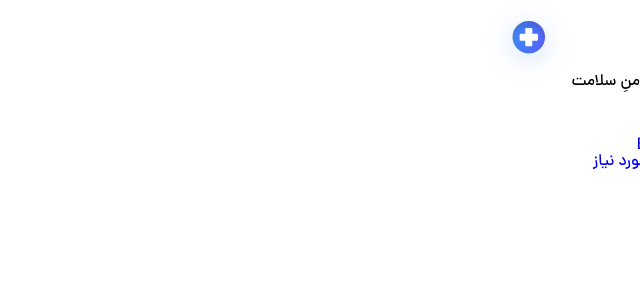
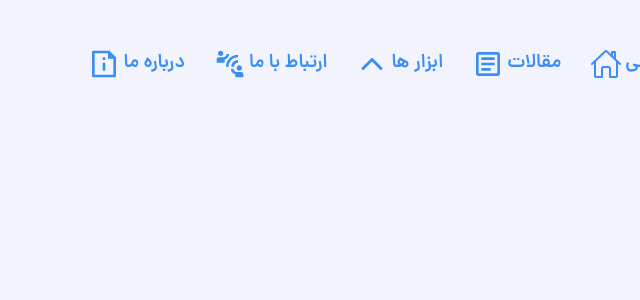
Before and after one commit to mojtaba-jsx/HealthMe-Website, a React (Vite) app: page / in a window 1280 px wide. Shown: the top 300 px of the page, without its empty margins (640-1280 px from the left). Built offline with nearby package versions, Linux system fonts and the light colour scheme.

Commit message:
[Navbar]- Add CSS Styles For Navbar Component

```diff
--- a/src/components/HealthIcon/HealthIcon.jsx
+++ b/src/components/HealthIcon/HealthIcon.jsx
@@ -3,9 +3,8 @@ import React from "react";
 function HealthIcon() {
   return (
     <svg
+     className="health-icon__custom"
       xmlns="http://www.w3.org/2000/svg"
-      width="85"
-      height="85"
       fill="none"
       viewBox="0 0 85 85"
     >
--- a/src/components/Logo/Logo.jsx
+++ b/src/components/Logo/Logo.jsx
@@ -3,6 +3,7 @@ import React from "react";
 function Logo() {
   return (
     <svg
+    className="navbar-logo_custom"
       xmlns="http://www.w3.org/2000/svg"
       width="84"
       height="72"
--- a/src/components/Navbar/Navbar.css
+++ b/src/components/Navbar/Navbar.css
@@ -0,0 +1,113 @@
+.navbar {
+  display: flex;
+  justify-content: space-between;
+  padding-top: 2rem;
+  border-radius: 1rem;
+}
+
+.navbar__logo {
+  display: flex;
+  align-items: center;
+  gap: 1rem;
+  position: relative;
+}
+
+.navbar__logo-icon {
+  width: 2rem;
+  height: 2rem;
+}
+
+.navbar__logo-text {
+  font-size: 2.4rem;
+  font-family: "dana-bold", Courier, monospace;
+}
+
+.navbar__logo-health-icon {
+  display: block;
+  position: absolute;
+  top: -1rem;
+  left: 0;
+  width: 2.2rem;
+  height: 2.2rem;
+  color: var(--primaryColor);
+}
+
+.navbar__list {
+  display: flex;
+  align-items: center;
+  gap: 1rem;
+  border-radius: 1rem;
+}
+
+.navbar__list__link,
+.navbar__submenu__link {
+  color: var(--primaryColor);
+  font-size: 1.2rem;
+  padding: 0.4rem;
+  transition: all 120ms ease-in;
+  display: flex;
+  align-items: center;
+  gap: 0.2rem;
+  border-radius: 0.5rem;
+  font-family: 'dana-bold', Courier, monospace;
+}
+.navbar__list__link:hover {
+  box-shadow: rgb(204, 219, 232) 3px 3px 6px 0px inset,
+    rgba(255, 255, 255, 0.5) -3px -3px 6px 1px inset;
+}
+
+.navbar__list__link-icon {
+  width: 2rem;
+  height: 2rem;
+  transition: all 120ms ease-in;
+}
+
+.navbar-logo_custom {
+  width: 4rem;
+  height: 4rem;
+}
+
+/* ! SubMenu */
+.navbar__list__item-submenu {
+  position: relative;
+}
+.navbar__list__item-submenu:hover .navbar__submenu {
+  opacity: 100;
+  visibility: visible;
+  transition: all 120ms ease-in;
+}
+.navbar__list__item-submenu:hover .navbar__list__link-icon {
+  transform: rotate(180deg);
+}
+
+.navbar__submenu {
+  width: 14rem;
+  height: 10rem;
+  position: absolute;
+  padding: 1rem;
+  top: 2.8rem;
+  box-shadow: rgba(0, 0, 0, 0.4) 0px 2px 4px,
+    rgba(0, 0, 0, 0.3) 0px 7px 13px -3px, rgba(0, 0, 0, 0.2) 0px -3px 0px inset;
+  opacity: 0;
+  visibility: hidden;
+  display: flex;
+  flex-direction: column;
+  justify-content: space-between;
+  border-bottom-right-radius: 1rem;
+  border-bottom-left-radius: 1rem;
+}
+
+.navbar__submenu__link {
+  display: flex;
+  align-items: center;
+  justify-content: space-between;
+}
+.navbar__submenu__link:hover {
+  box-shadow: rgb(204, 219, 232) 3px 3px 6px 0px inset,
+    rgba(255, 255, 255, 0.5) -3px -3px 6px 1px inset;
+}
+
+.navbar__submenu__link-icon {
+  width: 2rem;
+  height: 2rem;
+}
--- a/src/components/Navbar/Navbar.jsx
+++ b/src/components/Navbar/Navbar.jsx
@@ -2,40 +2,83 @@ import React from "react";
 import "./Navbar.css";
 import { Link } from "react-router-dom";
 import Logo from "../Logo/Logo";
-import HealthIcon from "../HealthIcon/HealthIcon";
+// import HealthIcon from "../HealthIcon/HealthIcon";
+import { MdHealthAndSafety } from "react-icons/md";
+import { IoHomeOutline } from "react-icons/io5";
+import { MdOutlineArticle } from "react-icons/md";
+import { GiBodyBalance } from "react-icons/gi";
+import { IoBodyOutline } from "react-icons/io5";
+import { GiWaterBottle } from "react-icons/gi";
+import { MdConnectWithoutContact } from "react-icons/md";
+import { RiFileInfoLine } from "react-icons/ri";
+import { RiHealthBookFill } from "react-icons/ri";
+import { IoIosArrowUp } from "react-icons/io";
 function Navbar() {
   return (
     <>
       <div className="navbar">
         <div className="navbar__logo">
-          <Logo />
-          منِ سلامت
-          <HealthIcon />
+          <Logo className="navbar__logo-icon" />
+          <span className="navbar__logo-text gradien-2">منِ سلامت</span>
+          <MdHealthAndSafety className="navbar__logo-health-icon" />
         </div>
 
         <ul className="navbar__list">
           <li className="navbar__list__item">
-            <Link to={"/"}>صفحه اصلی</Link>
+            <Link className="navbar__list__link" to={"/"}>
+              صفحه اصلی
+              <IoHomeOutline className="navbar__list__link-icon" />
+            </Link>
           </li>
 
           <li className="navbar__list__item">
-            <Link to={"/articles"}>مقالات</Link>
+            <Link className="navbar__list__link" to={"/articles"}>
+              مقالات
+              <MdOutlineArticle className="navbar__list__link-icon" />
+            </Link>
+          </li>
+
+          <li className="navbar__list__item  navbar__list__item-submenu">
+            <Link className="navbar__list__link" to={"/articles"}>
+              ابزار ها
+              <IoIosArrowUp   className="navbar__list__link-icon" />
+            </Link>
+            <ul className="navbar__submenu">
+              <li className="navbar__submenu__item">
+                <Link className="navbar__submenu__link" to={"/bmi"}>
+                  محاسبه BMI
+                  <GiBodyBalance className="navbar__submenu__link-icon" />
+                </Link>
+              </li>
+
+              <li className="navbar__submenu__item">
+                <Link className="navbar__submenu__link" to={"/bmr"}>
+                  محاسبه BMR
+                  <IoBodyOutline className="navbar__submenu__link-icon" />
+                </Link>
+              </li>
+
+              <li className="navbar__submenut__item">
+                <Link className="navbar__submenu__link" to={"/water"}>
+                  محاسبه آب مورد نیاز
+                  <GiWaterBottle className="navbar__submenu__link-icon" />
+                </Link>
+              </li>
+            </ul>
           </li>
 
           <li className="navbar__list__item">
-            <Link to={"/bmi"}>محاسبه BMI </Link>
+            <Link className="navbar__list__link" to={"/about-us"}>
+              ارتباط با ما
+              <MdConnectWithoutContact className="navbar__list__link-icon" />
+            </Link>
           </li>
 
           <li className="navbar__list__item">
-            <Link to={"/bmr"}> محاسبه BMR</Link>
-          </li>
-
-          <li className="navbar__list__item">
-            <Link to={"/water"}> محاسبه آب مورد نیاز </Link>
-          </li>
-
-          <li className="navbar__list__item">
-            <Link to={"/about-us"}>ارتباط با ما </Link>
+          <Link className="navbar__list__link" to={"/about-us"}>
+              درباره ما
+              <RiFileInfoLine className="navbar__list__link-icon" />
+            </Link>
           </li>
         </ul>
       </div>
--- a/src/custom.css
+++ b/src/custom.css
@@ -141,6 +141,19 @@ table {
 /* ^ ======== Color Variables ======= */
 
 :root {
+  /* * ====Primary Colors==== */
+  --primaryColor: #3a8ef6;
+
+  /* * ====Dark Colors==== */
+  --darkColor: #000000;
+
+  /* * ====White Colors==== */
+  --whiteColor: #ffffff;
+
+  /* * ====Gray Color==== */
+  --gray: #f5f5f5;
+  --lightNavyBlue: #2f5c9f;
+  --GoldColor: gold;
 }
 
 .gradien-1 {
@@ -150,6 +163,14 @@ table {
     rgba(58, 142, 246, 1) 0%,
     rgba(111, 58, 250, 1) 100%
   );
+
+}
+.gradien-2 {
+  background: #3a8ef6;
+  background: linear-gradient(to right, #3a8ef6 0%, #6f3afa 100%);
+  -webkit-background-clip: text;
+  -webkit-text-fill-color: transparent;
+  text-shadow: 0 0 0.1px #3a8ef6; /* سایه خیلی کوچک و شفاف */
 }
 
 /* * ========= Default Styles ========= */
@@ -160,6 +181,7 @@ body {
 body,
 html {
   font-family: "dana-medium", Courier, monospace;
+  background-color: #F3F3FD;
 }
 
 .container {
--- a/src/pages/Index/Index.jsx
+++ b/src/pages/Index/Index.jsx
@@ -5,7 +5,9 @@ function Index() {
   return (
     <>
       <div className="home-page">
+        <div className="container">
         <Navbar />
+        </div>
       </div>
     </>
   );
```
